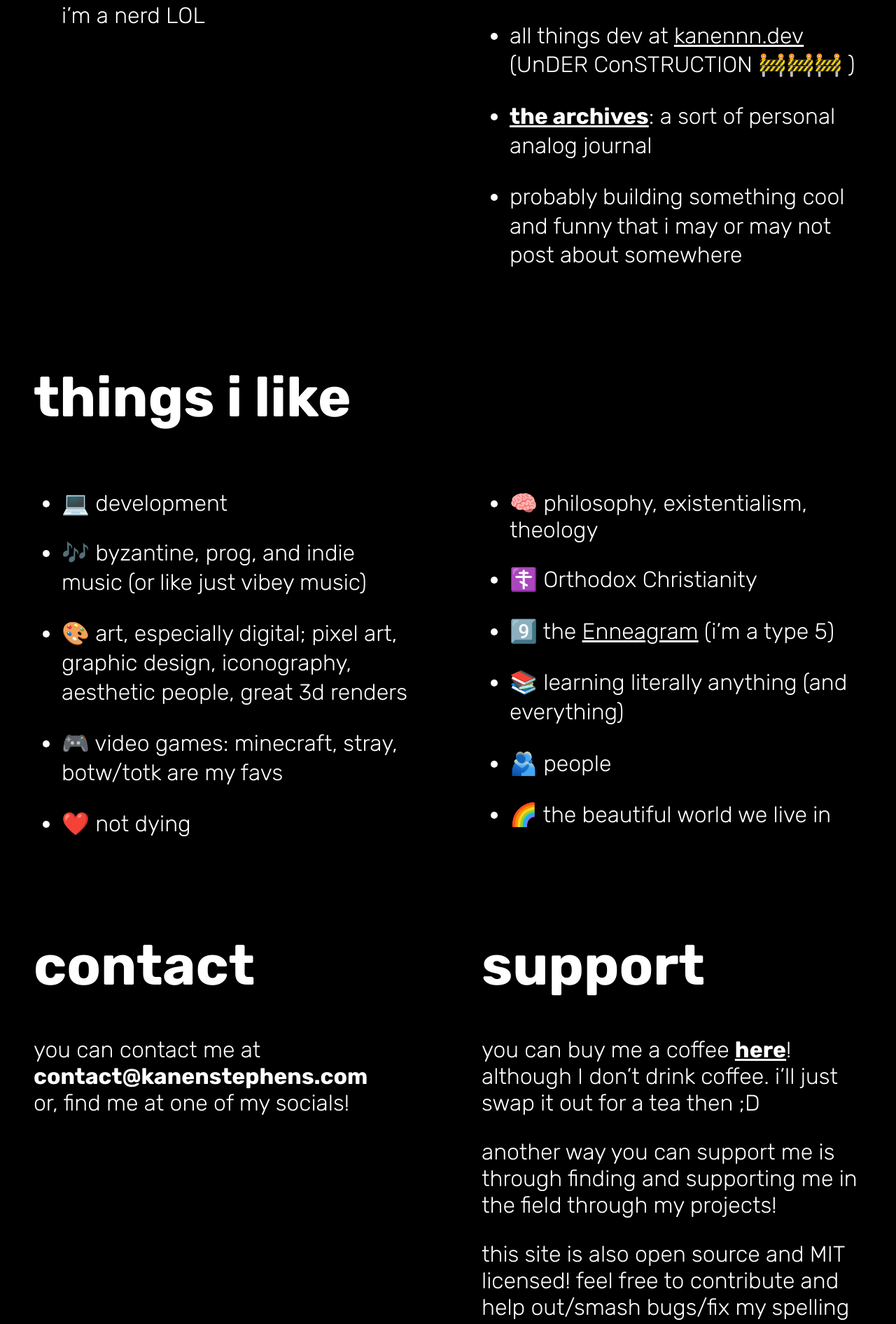
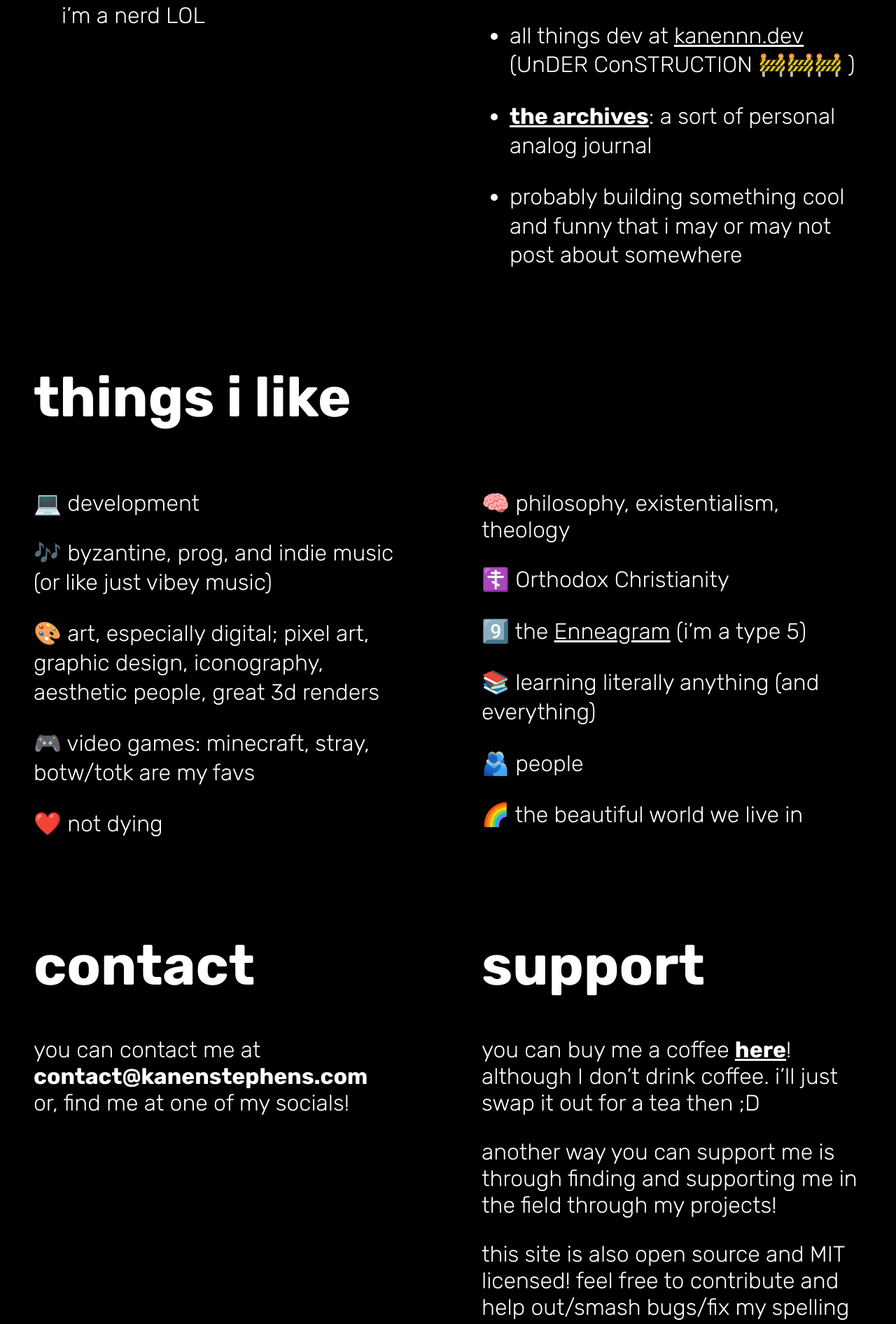
Before and after one commit to kanennn/me, a Jekyll site: the page built from index.md, in a window 1280 px wide. Shown: the part 2114-4006 px from the top of the page at 70% size. Built offline with Jekyll 4.4.1, drawn with Linux system fonts in a browser that asks for light colours.

Commit message:
Created a system to make the 'interests' lists not bulleted or padded

```diff
--- /dev/null
+++ b/_includes/unlist.html
@@ -0,0 +1 @@
+<div class="unlist">{{include.content}}</div>
--- a/_sass/base.scss
+++ b/_sass/base.scss
@@ -103,6 +103,13 @@ main {
         line-height: 1.3;
         margin-top: 1em;
     }
+    .unlist {
+        //TODO could make this better with emojis as the style type with like lines lined up and stuff
+        ul {
+            list-style-type: none;
+            padding-inline-start: 0;
+        }
+    }
 }
 
 @media (min-width: 70rem) {
--- a/index.md
+++ b/index.md
@@ -72,9 +72,14 @@ you can find me working on
 -   📚 learning literally anything (and everything)
 -   🫂 people
 -   🌈 the beautiful world we live in
-    {% endcapture %}
 
+{% endcapture %}
+
+{% capture list %}
 {% include columns.html left=p1 right=p2 %}
+{% endcapture %}
+
+{% include unlist.html content=list %}
 
 {% capture contact %}
 
```
